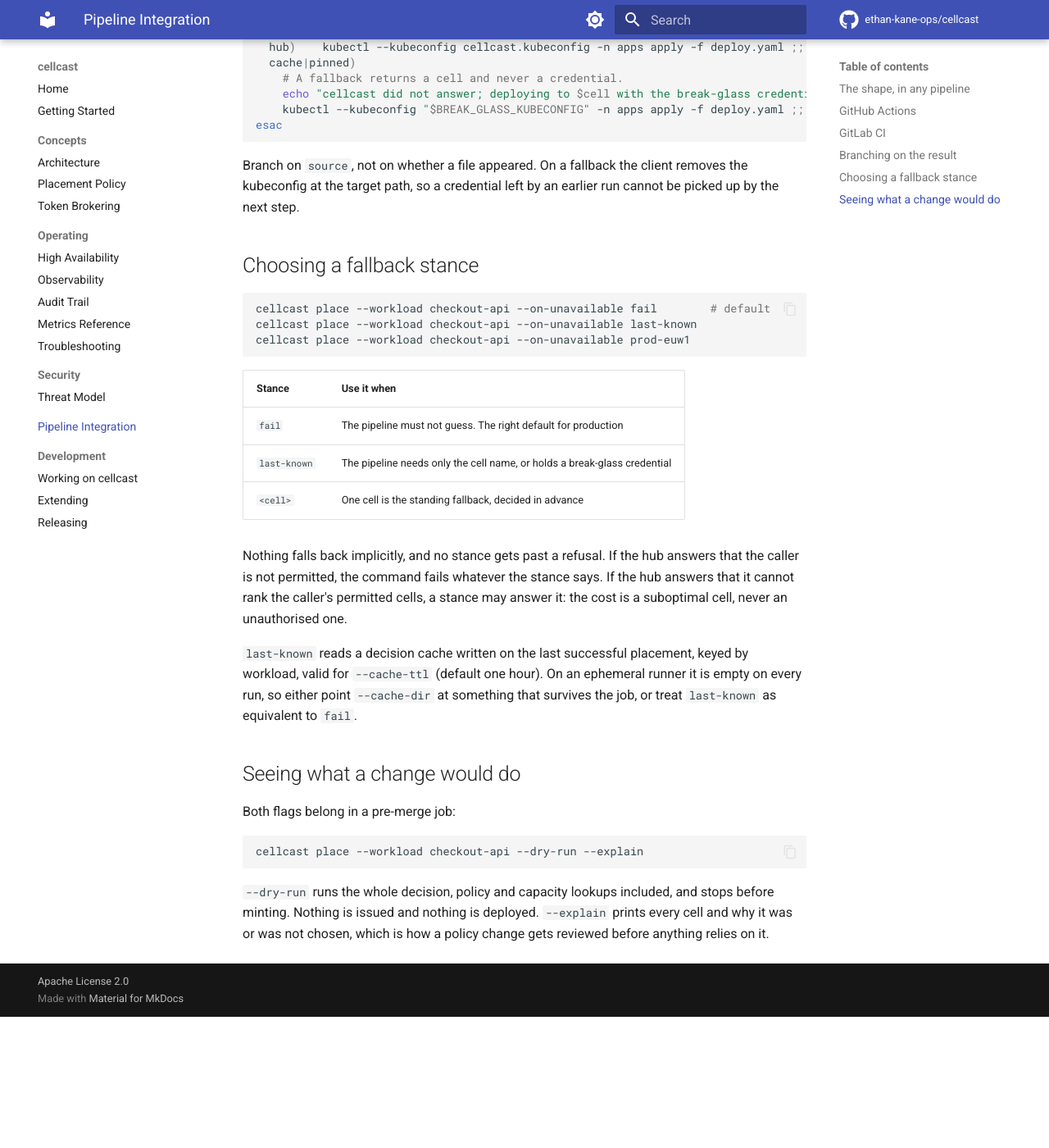
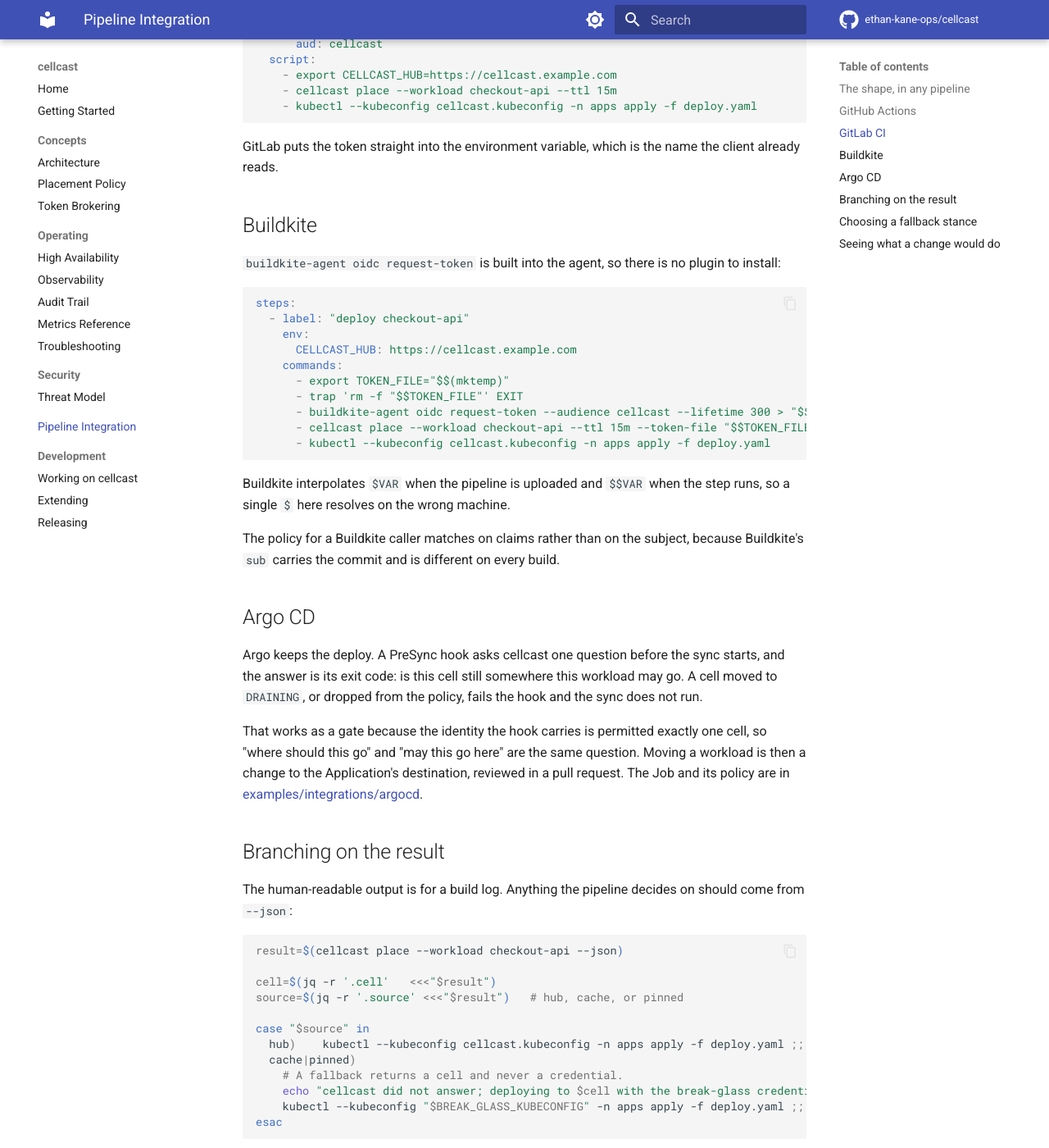
Before and after one commit to ethan-kane-ops/cellcast, an MkDocs documentation site: the page built from docs/pipeline-integration.md, in a window 1280 px wide and 1400 px high, scrolled down 2089 px. Shown: the whole window at 82% size. Built offline with MkDocs 1.6.1 and Material for MkDocs 9.7.7, drawn with Linux system fonts in a browser that asks for light colours; comment, search, counter and statistics services are not loaded; before the commit the page ends 3329 px from its top, so only the background shows below that; some of the changed text lies outside the part shown.

Commit message:
feat(integrations): an action, an Argo CD hook and a Buildkite step
- Composite GitHub Action that requests the runner's identity token, places the workload, writes the kubeconfig and publishes the chosen cell; the token exists as a file for one command and is never an argument
- Argo CD PreSync hook that gates a sync on the cell still being one this workload may reach, with the single-cell policy that turns a placement into a gate
- Buildkite pipeline step using the agent's built-in OIDC token, and a policy matched on claims because the subject carries the commit
- An integration workflow that deploys a sample app to one of three real cells through the action with no secret configured, applying the example policy unedited
- The examples envtest now walks the integration subdirectories, so every manifest under examples/ is validated by a real API server
- A contract test tying the action's inputs and outputs to the table that documents them

````diff
--- a/docs/pipeline-integration.md
+++ b/docs/pipeline-integration.md
@@ -6,11 +6,13 @@ credential; the deploy step already in place does the deploying.
 The client needs two things: the hub's URL, and the identity token the CI
 platform already issues. There is no secret to configure and nothing to rotate.
 
-!!! note "Purpose-built integrations are not shipped yet"
+!!! tip "There is an action, a hook and a pipeline step"
 
-    A GitHub Action, an Argo CD pre-sync hook and a Buildkite plugin are on the
-    [roadmap](https://github.com/ethan-kane-ops/cellcast/blob/main/ROADMAP.md).
-    Everything below uses the client binary directly and works today.
+    A GitHub Action, an Argo CD PreSync hook and a Buildkite pipeline step are
+    in
+    [examples/integrations](https://github.com/ethan-kane-ops/cellcast/tree/main/examples/integrations),
+    each with the policy it needs. Everything below is the same thing done by
+    hand, which is what a platform with no integration of its own needs.
 
 ## The shape, in any pipeline
 
@@ -28,8 +30,33 @@ to every other job on the machine. There is no `--token` flag.
 
 ## GitHub Actions
 
-The token comes from the OIDC endpoint the runner exposes. `id-token: write` is
-the permission that makes it available.
+The action does all of this. Three lines, and `KUBECONFIG` is set for the step
+after it:
+
+```yaml
+jobs:
+  deploy:
+    runs-on: ubuntu-latest
+    permissions:
+      id-token: write     # required for the OIDC token
+      contents: read
+    steps:
+      - id: cellcast
+        uses: ethan-kane-ops/cellcast/.github/actions/place@v0.2.0
+        with:
+          hub: https://cellcast.example.com
+          workload: checkout-api
+          ttl: 15m
+
+      - run: kubectl -n apps apply -f deploy/checkout-api.yaml
+```
+
+It publishes the chosen cell as `steps.cellcast.outputs.cell`, and `source`,
+which is what to branch on: anything other than `hub` means the hub did not
+answer and no credential was minted. The inputs are listed in
+[examples/integrations](https://github.com/ethan-kane-ops/cellcast/tree/main/examples/integrations).
+
+The same thing without it, on a runner that already has the client:
 
 ```yaml
 jobs:
@@ -82,6 +109,43 @@ deploy:
 
 GitLab puts the token straight into the environment variable, which is the name
 the client already reads.
+
+## Buildkite
+
+`buildkite-agent oidc request-token` is built into the agent, so there is no
+plugin to install:
+
+```yaml
+steps:
+  - label: "deploy checkout-api"
+    env:
+      CELLCAST_HUB: https://cellcast.example.com
+    commands:
+      - export TOKEN_FILE="$$(mktemp)"
+      - trap 'rm -f "$$TOKEN_FILE"' EXIT
+      - buildkite-agent oidc request-token --audience cellcast --lifetime 300 > "$$TOKEN_FILE"
+      - cellcast place --workload checkout-api --ttl 15m --token-file "$$TOKEN_FILE"
+      - kubectl --kubeconfig cellcast.kubeconfig -n apps apply -f deploy.yaml
+```
+
+Buildkite interpolates `$VAR` when the pipeline is uploaded and `$$VAR` when the
+step runs, so a single `$` here resolves on the wrong machine.
+
+The policy for a Buildkite caller matches on claims rather than on the subject,
+because Buildkite's `sub` carries the commit and is different on every build.
+
+## Argo CD
+
+Argo keeps the deploy. A PreSync hook asks cellcast one question before the sync
+starts, and the answer is its exit code: is this cell still somewhere this
+workload may go. A cell moved to `DRAINING`, or dropped from the policy, fails
+the hook and the sync does not run.
+
+That works as a gate because the identity the hook carries is permitted exactly
+one cell, so "where should this go" and "may this go here" are the same
+question. Moving a workload is then a change to the Application's destination,
+reviewed in a pull request. The Job and its policy are in
+[examples/integrations/argocd](https://github.com/ethan-kane-ops/cellcast/tree/main/examples/integrations/argocd).
 
 ## Branching on the result
 
````
Also changed, not shown: README.md (+4 -3 lines), ROADMAP.md (+11 -6 lines), examples/README.md (+6 -0 lines), examples/integrations/README.md (added, +157 -0 lines), 14 other files.
